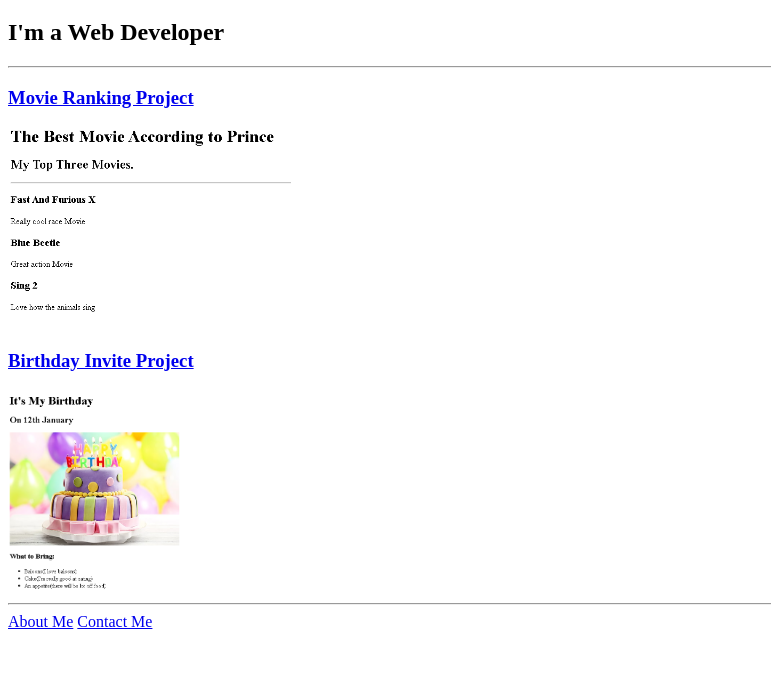
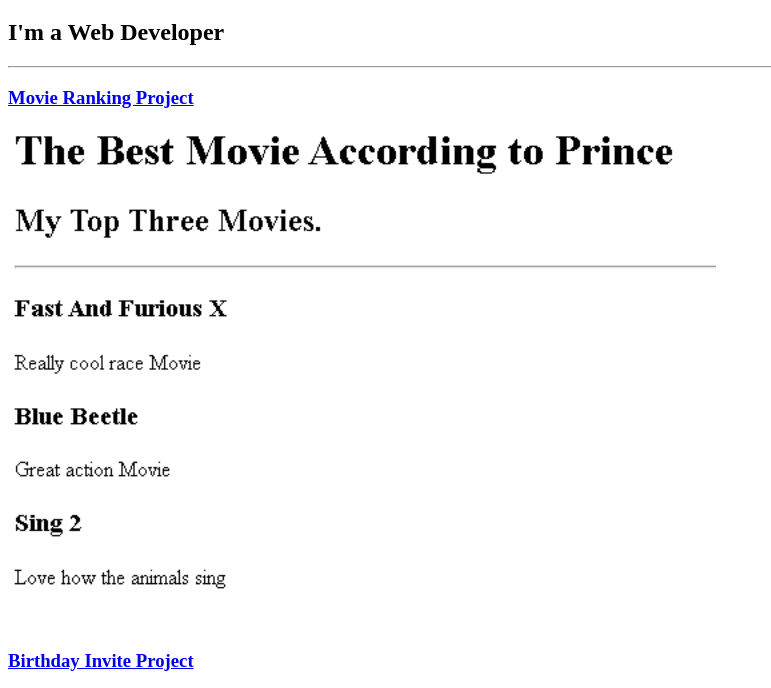
Before and after one commit to Prince-Anim/portfolio.html, a plain HTML site: page index.html in a window 1280 px wide. Shown: the part 61-749 px from the top of the page, without its empty margins (0-771 px from the left). Drawn offline with Linux system fonts and the light colour scheme.

Commit message:
Add files via upload

```diff
--- a/index.html
+++ b/index.html
@@ -11,9 +11,9 @@
     <h2>I'm a Web Developer</h2>
     <hr/>
     <h3><a href="./public/movie-ranking.html">Movie Ranking Project</a></h3>
-    <img src="./assets/images/movie-ranking-by-prince.png" height="200" alt="movie ranking project preveiw">
+    <img src="./assets/images/movie-ranking-by-prince.png" height="500" alt="movie ranking project preveiw">
     <h3><a href="./public/birthday-invite.html">Birthday Invite Project</a></h3>
-    <img src="./assets/images/birthday-invite-by-prince.png" height="200" alt="birthday invite project profile">
+    <img src="./assets/images/birthday-invite-by-prince.png" height="500" alt="birthday invite project profile">
     <hr/>
     <a href="./public/about.html">About Me</a>
     <a href="./public/contact.html">Contact Me</a>
```
